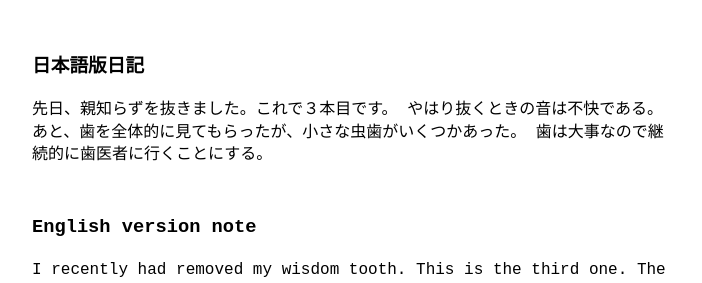
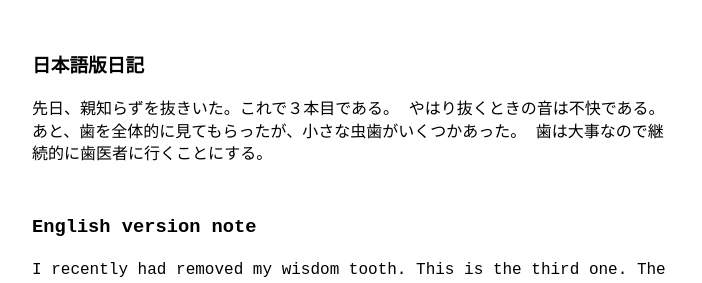
Before and after one commit to katamotokosuke/katamotokosuke.github.io, a Jekyll site: the page built from _posts/2022-03-15-unplug-teeth.markdown, in a window 1280 px wide. Shown: the part 172-455 px from the top of the page, without its empty margins (288-990 px from the left). Built offline with Jekyll 4.4.1, drawn with Linux system fonts in a browser that asks for light colours.

Commit message:
文法ミスを訂正

```diff
--- a/_posts/2022-03-15-unplug-teeth.markdown
+++ b/_posts/2022-03-15-unplug-teeth.markdown
@@ -6,7 +6,7 @@ which_category: diary
 
 
 ### 日本語版日記
-先日、親知らずを抜きました。これで３本目です。
+先日、親知らずを抜きいた。これで３本目である。
 やはり抜くときの音は不快である。
 あと、歯を全体的に見てもらったが、小さな虫歯がいくつかあった。
 歯は大事なので継続的に歯医者に行くことにする。
```
